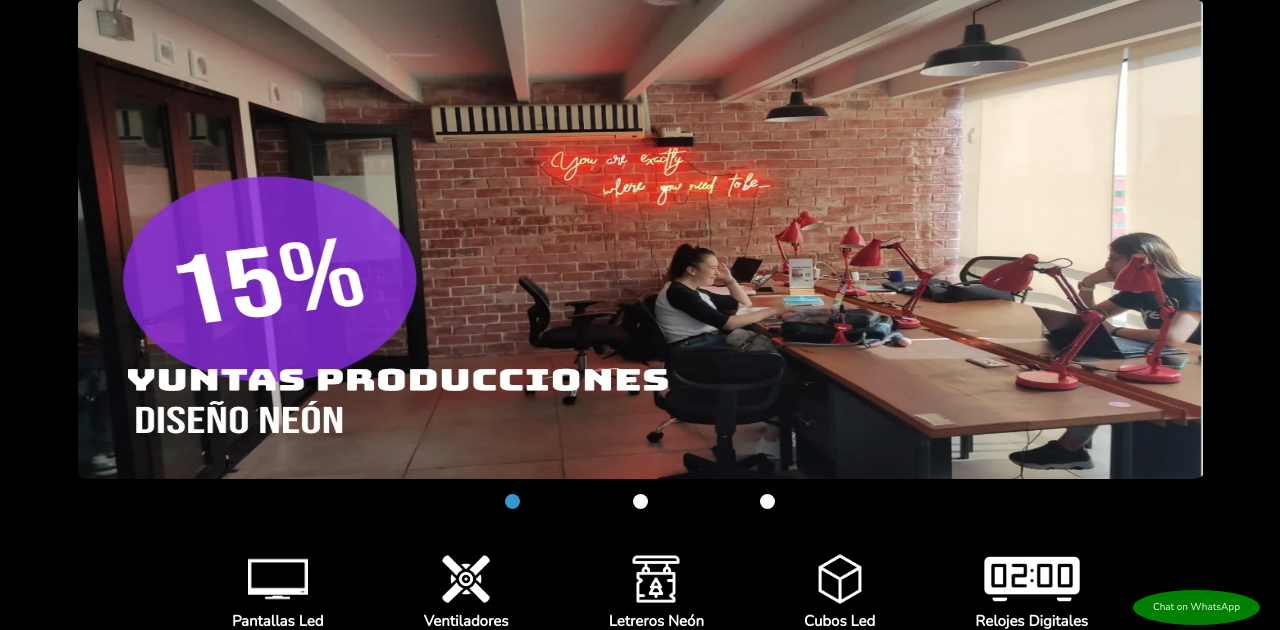
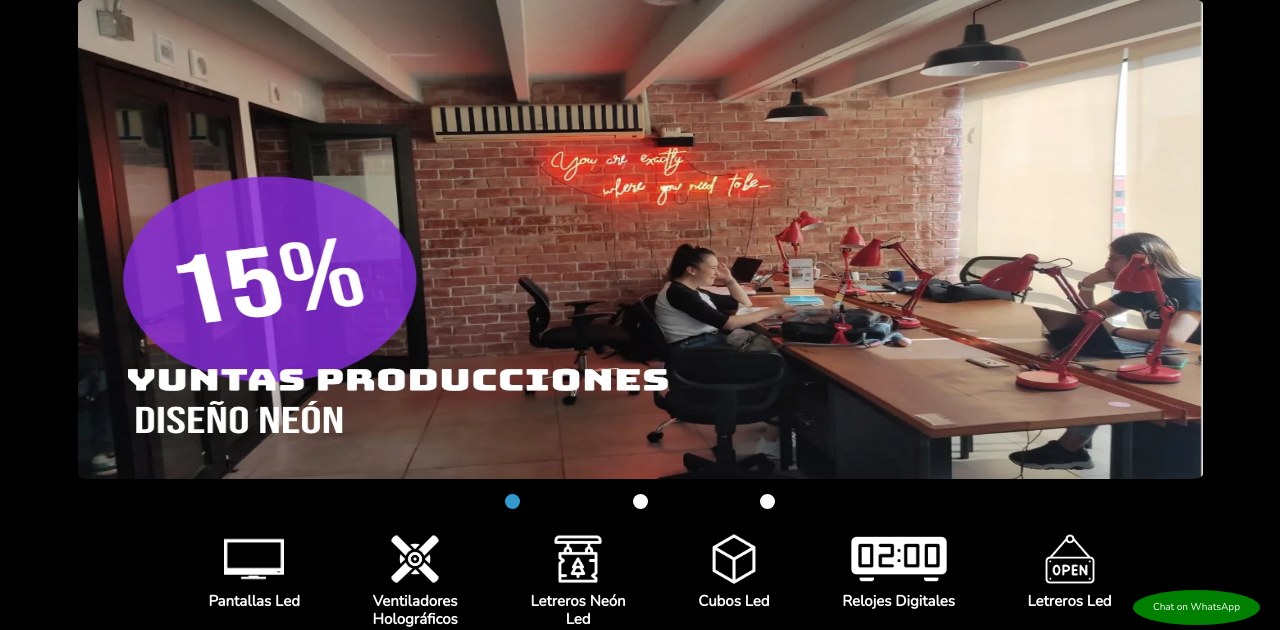
Before and after one commit to Miguel-Roque/yuntasproducciones, a PHP site: page /YUNTAS_producciones/ in a window 1280 px wide. Shown: the part 155-785 px from the top of the page. Run offline with PHP 8.4, Linux system fonts and the light colour scheme; some libraries are stand-ins or nearby versions; some web fonts are replaced.

Commit message:
Elimine la clase  nav_bar_container

```diff
--- a/views/layouts/footer.php
+++ b/views/layouts/footer.php
@@ -89,7 +89,7 @@
 
 <style type="text/css">
 
-  .*, *:before, *:after {
+   *:before, *:after {
     box-sizing: border-box;
   }
   .contraste:hover {
--- a/views/main/index.php
+++ b/views/main/index.php
@@ -21,6 +21,7 @@
   <?php require_once("views/layouts/enlaces.php") ?>
 </head>
 
+<!-- <body class="" style="background: #000000;">-->
 <body class="" style="background: #000000;">
   <?php require_once("views/layouts/navbar.php"); ?>
 
@@ -48,10 +49,10 @@
     </div>
   </div>
 
-  <!-- sidebar -->
+ <!-- sidebar -->
 
   <div class="container_navbar_categorias container">
-    <nav class="nav_bar_categorias">
+    <nav>
       <ul class="ul_categorias">
         <li class="li">
           <a href="producto?slug=Pantalla Led">
--- a/views/productos/index.php
+++ b/views/productos/index.php
@@ -46,7 +46,7 @@
       </div>
 
       <div class="container_navbar_categorias container">
-    <nav class="nav_bar_categorias">
+    <nav >
       <ul class="ul_categorias">
         <li class="li">
           <a href="producto?slug=Pantalla Led">
--- a/views/productos/producto.php
+++ b/views/productos/producto.php
@@ -39,6 +39,7 @@
             <button type="button" data-bs-target="#carouselExampleIntervals" data-bs-slide-to="0" class="active" aria-current="true" aria-label="Slide 1"></button>
             <button type="button" data-bs-target="#carouselExampleIntervals" data-bs-slide-to="1" aria-label="Slide 2"></button>
             <button type="button" data-bs-target="#carouselExampleIntervals" data-bs-slide-to="2" aria-label="Slide 3"></button>
+
           </div>
         </div>
       </div>
```
